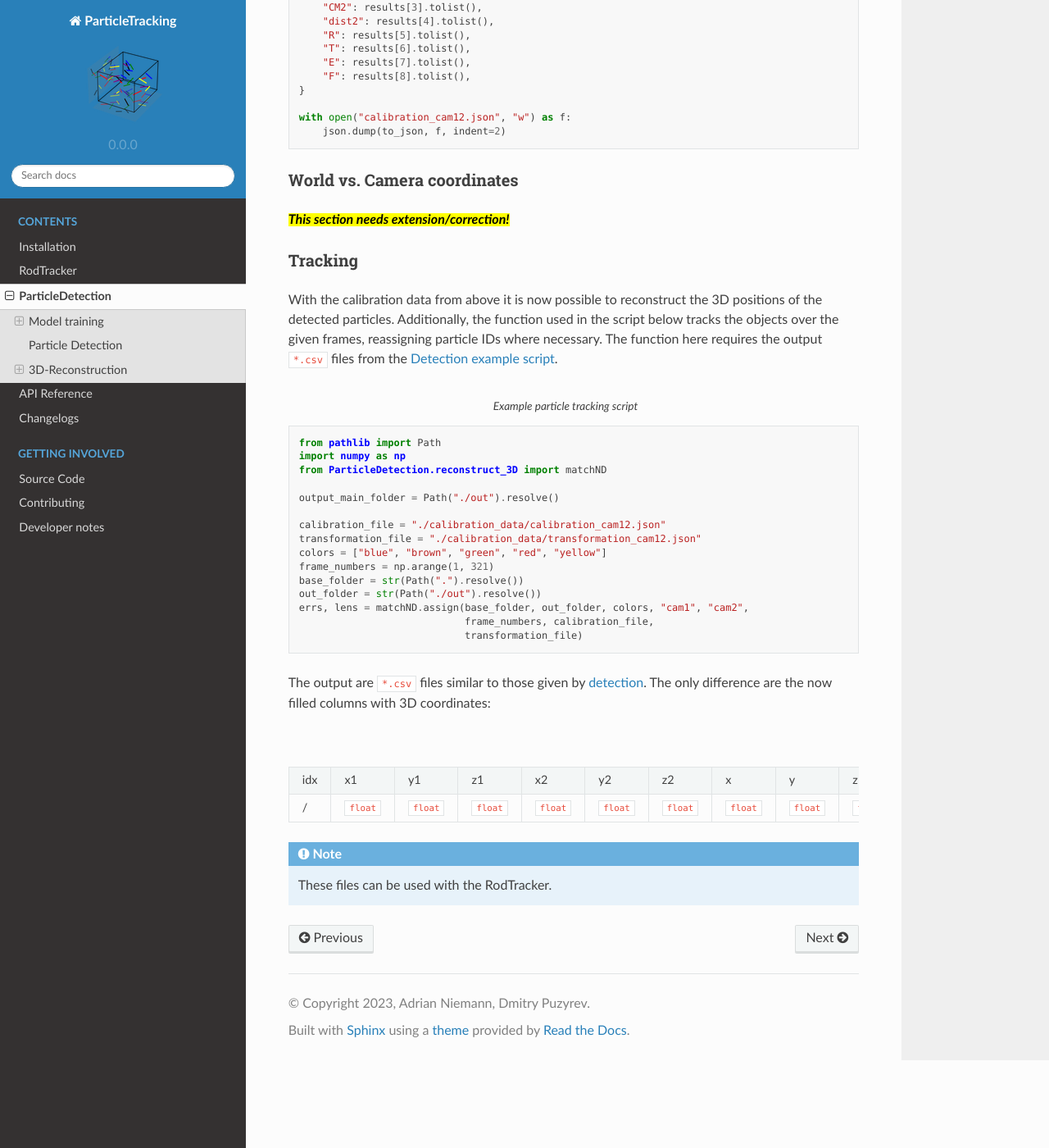
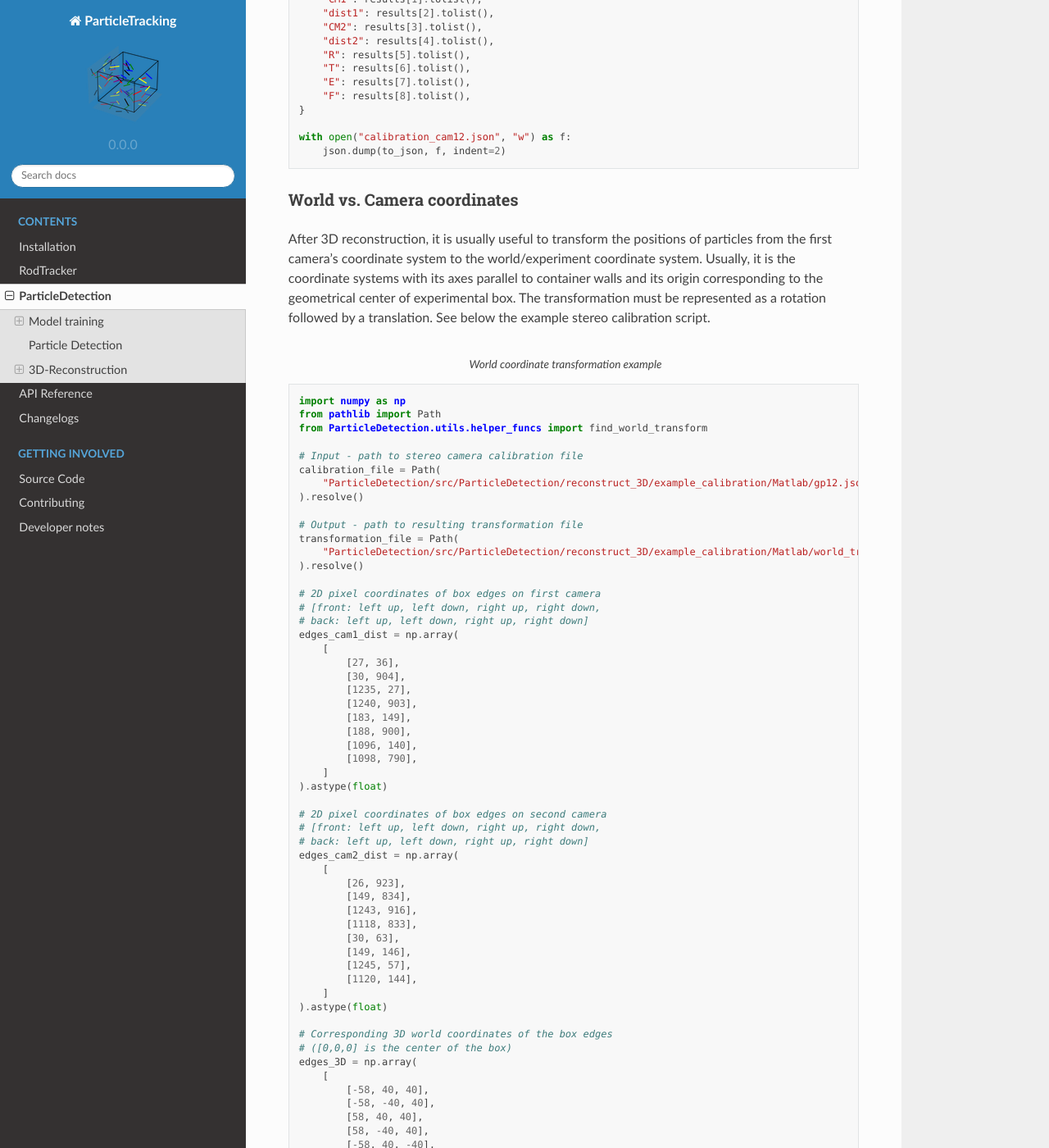
Before and after one commit to ANP-Granular/ParticleTracking, a Sphinx documentation site: the page built from docs/source/ParticleDetection/ParticleDetection.md, in a window 1280 px wide and 1400 px high, scrolled down 9151 px. Shown: the whole window at 82% size. Built offline with Sphinx 7.4.7 and the Read the Docs theme 2.0.0, drawn with Linux system fonts in a browser that asks for light colours; the version number is read from the project's files by our own code; some of the changed text lies outside the part shown.

Commit message:
Added CUDA example model to hub, updates to documentation

````diff
--- a/docs/source/ParticleDetection/ParticleDetection.md
+++ b/docs/source/ParticleDetection/ParticleDetection.md
@@ -162,7 +162,7 @@ The reconstruction of 3D coordinates works by associating particles detected in
 
 ### Camera Calibration
 
-For the reconstruction of 3D points a correspondence between points in the first and second camera's images must be known. Please refer to the [OpenCV documentation](https://docs.opencv.org/4.x/d9/d0c/group__calib3d.html) for more information.
+For the reconstruction of 3D points a correspondence between points in the first and second camera's images must be known. Please refer to the [OpenCV documentation](https://docs.opencv.org/4.x/d9/d0c/group__calib3d.html) for more information. See below the example stereo calibration script.
 
 ```{literalinclude} calibration_example.py
 :caption: Camera calibration example
@@ -170,7 +170,11 @@ For the reconstruction of 3D points a correspondence between points in the first
 
 ### World vs. Camera coordinates
 
-<mark>This section needs extension/correction!</mark>
+After 3D reconstruction, it is usually useful to transform the positions of particles from the first camera's coordinate system to the world/experiment coordinate system. Usually, it is the coordinate systems with its axes parallel to container walls and its origin corresponding to the geometrical center of experimental box. The transformation must be represented as a rotation followed by a translation. See below the example stereo calibration script.
+
+```{literalinclude} world_transformation_example.py
+:caption: World coordinate transformation example
+```
 
 ### Tracking
 
--- /dev/null
+++ b/docs/source/ParticleDetection/world_transformation_example.py
@@ -0,0 +1,69 @@
+import numpy as np
+from pathlib import Path
+from ParticleDetection.utils.helper_funcs import find_world_transform
+
+# Input - path to stereo camera calibration file
+calibration_file = Path(
+    "ParticleDetection/src/ParticleDetection/reconstruct_3D/example_calibration/Matlab/gp12.json"
+).resolve()
+
+# Output - path to resulting transformation file
+transformation_file = Path(
+    "ParticleDetection/src/ParticleDetection/reconstruct_3D/example_calibration/Matlab/world_transformation_gp12.json"
+).resolve()
+
+# 2D pixel coordinates of box edges on first camera
+# [front: left up, left down, right up, right down,
+# back: left up, left down, right up, right down]
+edges_cam1_dist = np.array(
+    [
+        [27, 36],
+        [30, 904],
+        [1235, 27],
+        [1240, 903],
+        [183, 149],
+        [188, 900],
+        [1096, 140],
+        [1098, 790],
+    ]
+).astype(float)
+
+# 2D pixel coordinates of box edges on second camera
+# [front: left up, left down, right up, right down,
+# back: left up, left down, right up, right down]
+edges_cam2_dist = np.array(
+    [
+        [26, 923],
+        [149, 834],
+        [1243, 916],
+        [1118, 833],
+        [30, 63],
+        [149, 146],
+        [1245, 57],
+        [1120, 144],
+    ]
+).astype(float)
+
+# Corresponding 3D world coordinates of the box edges
+# ([0,0,0] is the center of the box)
+edges_3D = np.array(
+    [
+        [-58, 40, 40],
+        [-58, -40, 40],
+        [58, 40, 40],
+        [58, -40, 40],
+        [-58, 40, -40],
+        [-58, -40, -40],
+        [58, 40, -40],
+        [58, -40, -40],
+    ]
+).astype(float)
+
+if __name__ == "__main__":
+    rot_comb, trans_vec = find_world_transform(
+        str(calibration_file),
+        edges_cam1_dist,
+        edges_cam2_dist,
+        edges_3D,
+        str(transformation_file),
+    )
````
Also changed, not shown: docs/source/RodTracker/RodTracker.md (+4 -2 lines), docs/source/installation/particledetection.md (+1 -0 lines), hubconf.py (+27 -5 lines), 5 other files.
